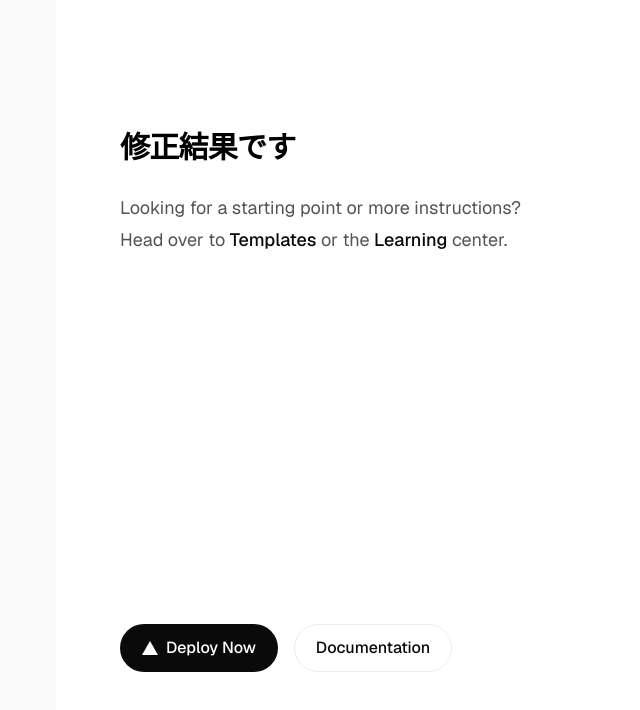
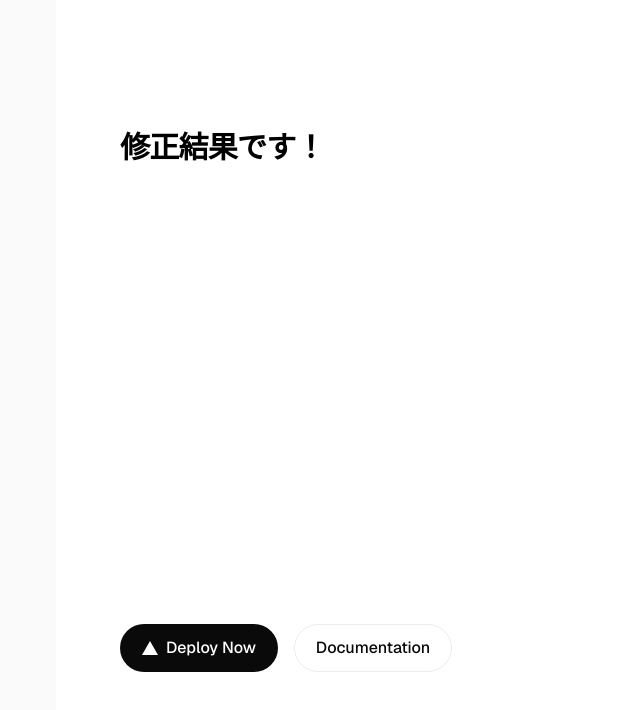
Before and after one commit to Mitsuki-W/first-setup, a Next.js app: page / in a window 1280 px wide. Shown: the top 710 px of the page, without its empty margins (200-840 px from the left). Built offline with nearby package versions, Linux system fonts and the light colour scheme.

Commit message:
fix: page.tsxのタイトルを「修正結果です！」に変更し、不要なテキストを削除

```diff
--- a/app/page.tsx
+++ b/app/page.tsx
@@ -6,25 +6,8 @@ export default function Home() {
       <main className="flex min-h-screen w-full max-w-3xl flex-col items-center justify-between py-32 px-16 bg-white dark:bg-black sm:items-start">
         <div className="flex flex-col items-center gap-6 text-center sm:items-start sm:text-left">
           <h1 className="max-w-xs text-3xl font-semibold leading-10 tracking-tight text-black dark:text-zinc-50">
-            修正結果です
+            修正結果です！
           </h1>
-          <p className="max-w-md text-lg leading-8 text-zinc-600 dark:text-zinc-400">
-            Looking for a starting point or more instructions? Head over to{" "}
-            <a
-              href="https://vercel.com/templates?framework=next.js&utm_source=create-next-app&utm_medium=appdir-template-tw&utm_campaign=create-next-app"
-              className="font-medium text-zinc-950 dark:text-zinc-50"
-            >
-              Templates
-            </a>{" "}
-            or the{" "}
-            <a
-              href="https://nextjs.org/learn?utm_source=create-next-app&utm_medium=appdir-template-tw&utm_campaign=create-next-app"
-              className="font-medium text-zinc-950 dark:text-zinc-50"
-            >
-              Learning
-            </a>{" "}
-            center.
-          </p>
         </div>
         <div className="flex flex-col gap-4 text-base font-medium sm:flex-row">
           <a
```
